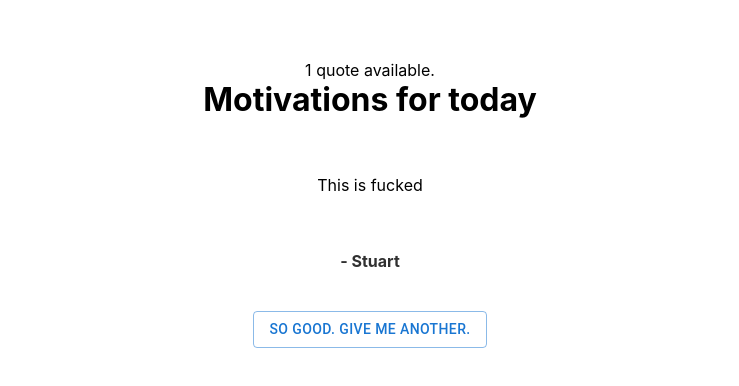
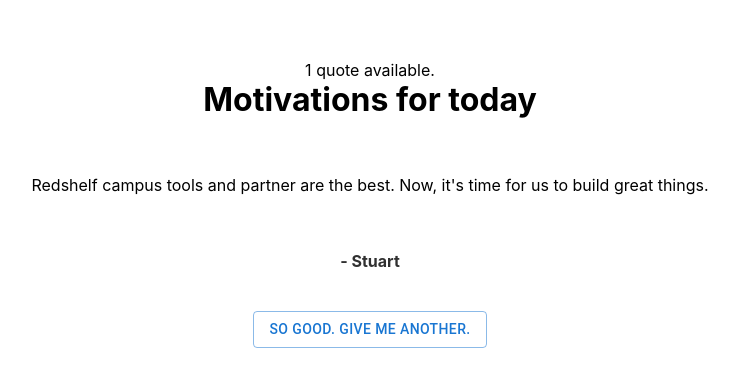
Before and after one commit to stuartfloydredshelf/codereviews, a React (Create React App) app: page / in a window 1280 px wide. Shown: the top 386 px of the page, without its empty margins (270-1009 px from the left). Built offline with nearby package versions, Linux system fonts and the light colour scheme.

Commit message:
Major changes.

```diff
--- a/src/components/QuoteOfTheDay/QuoteOfTheDay.js
+++ b/src/components/QuoteOfTheDay/QuoteOfTheDay.js
@@ -10,7 +10,7 @@
   let quotes = useSelector((state) => state.quotes);
   let quote = useSelector((state) => state.quote);
   if (quote == undefined) {
-    quote = { author: 'Stuart', description: 'This is fucked' };
+    quote = { author: 'Stuart', description: "Redshelf campus tools and partner are the best. Now, it's time for us to build great things." };
   }
   if (quotes == undefined) {
     quotes = [quote];
```
